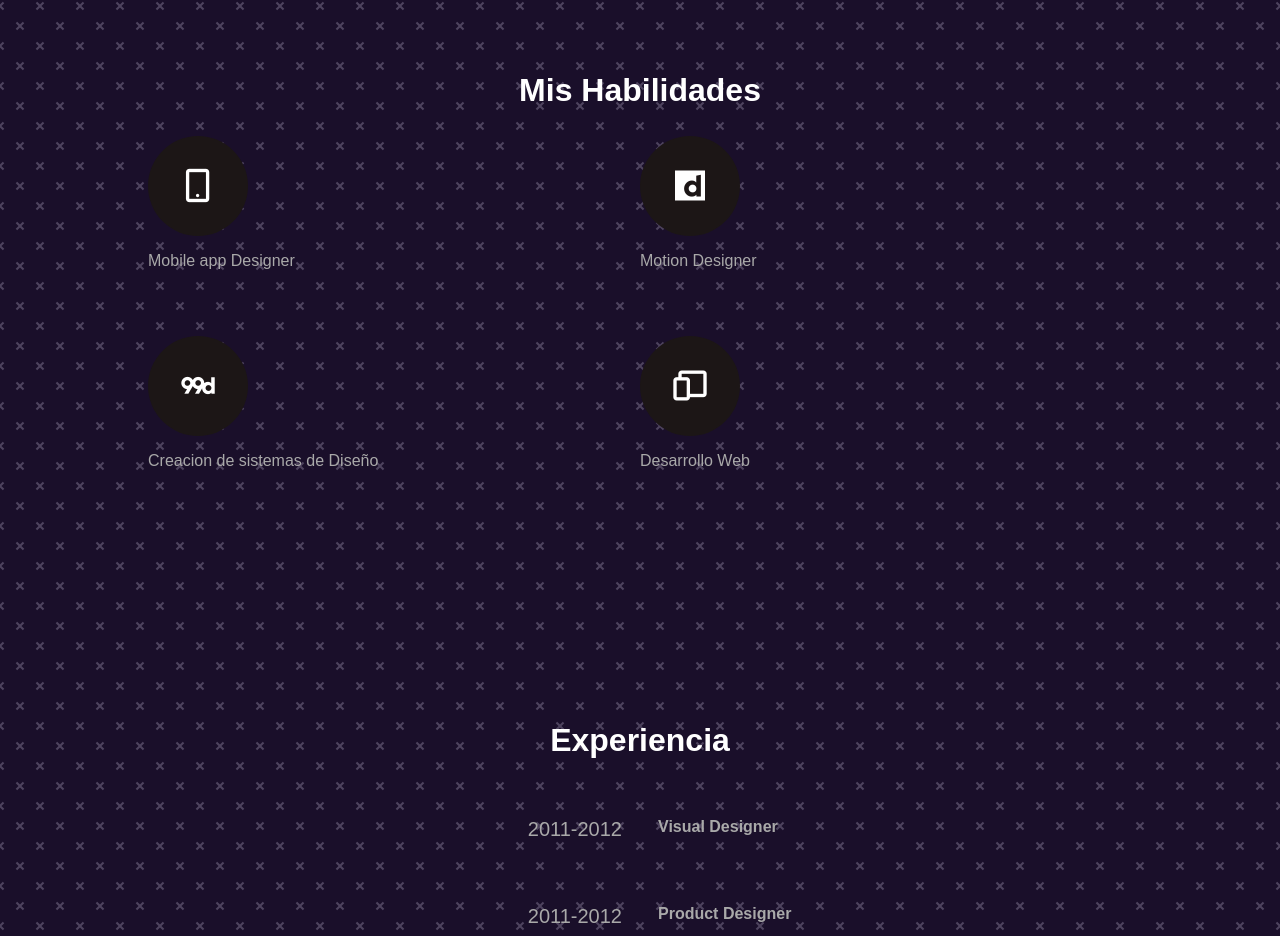
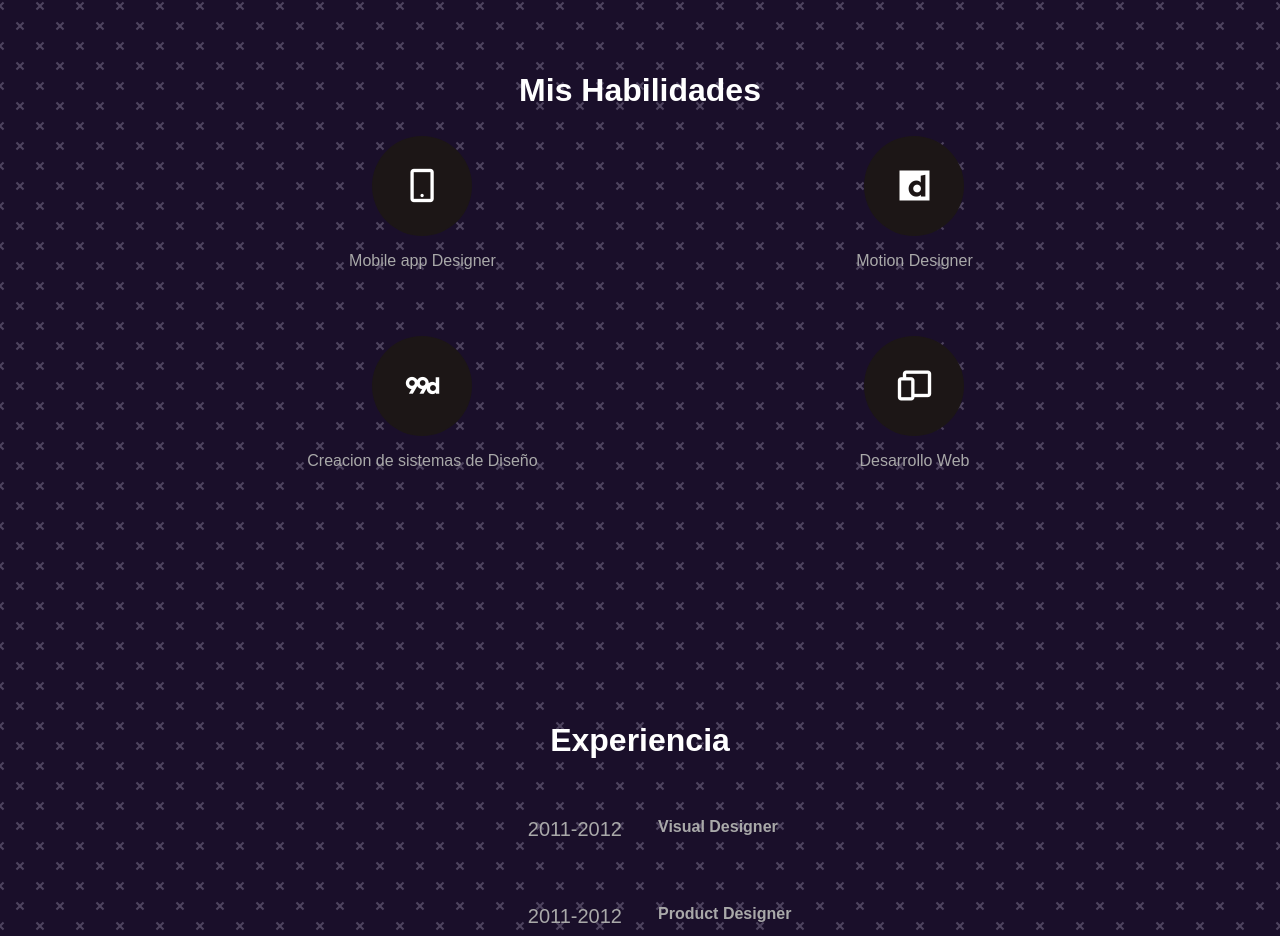
Before and after one commit to LIzGtz/Portafolio2, a plain HTML site: page index.html in a window 1280 px wide. Shown: the part 1114-2050 px from the top of the page. Drawn offline with nearby package versions, Linux system fonts and the light colour scheme.

Commit message:
skills a 2 columnas

```diff
--- a/style.css
+++ b/style.css
@@ -138,7 +138,7 @@ img {
 
 .skills_container {
     display: grid;
-    grid-template-columns: repeat(2, 1fr);
+    grid-template-columns: auto auto;
     grid-template-rows: 200px 200px;
 }
 
@@ -147,7 +147,7 @@ img {
 .skill_item {
     display: flex;
     flex-direction: column;
-    align-content: center;
+    align-items: center;
     gap: 1rem;
 }
 
```
